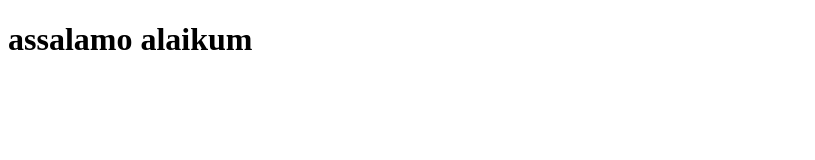
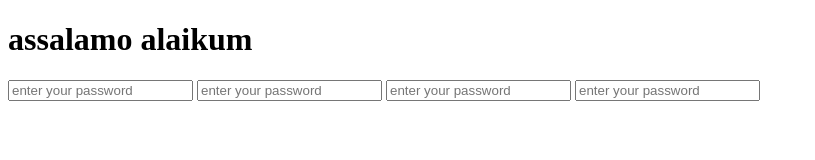
Before and after one commit to M-RayhanKhan/git-team, a plain HTML site: page index.html in a window 1280 px wide. Shown: the whole page, without its empty margins (0-815 px from the left). Drawn offline with Linux system fonts and the light colour scheme.

Commit message:
dev-1 new branch commit

```diff
--- a/index.html
+++ b/index.html
@@ -7,5 +7,11 @@
 </head>
 <body>
     <h1>assalamo alaikum</h1>
+     <form>
+        <input type="text" name="" id="" placeholder="enter your password">
+        <input type="text" name="" id="" placeholder="enter your password">
+        <input type="text" name="" id="" placeholder="enter your password">
+        <input type="text" name="" id="" placeholder="enter your password">
+     </form>
 </body>
 </html>
```
